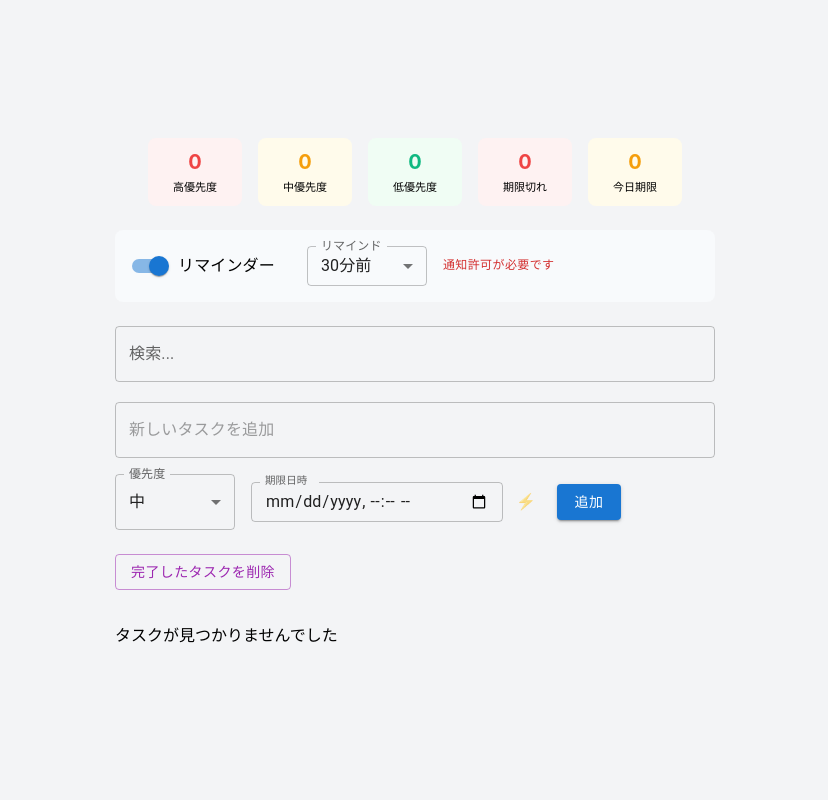
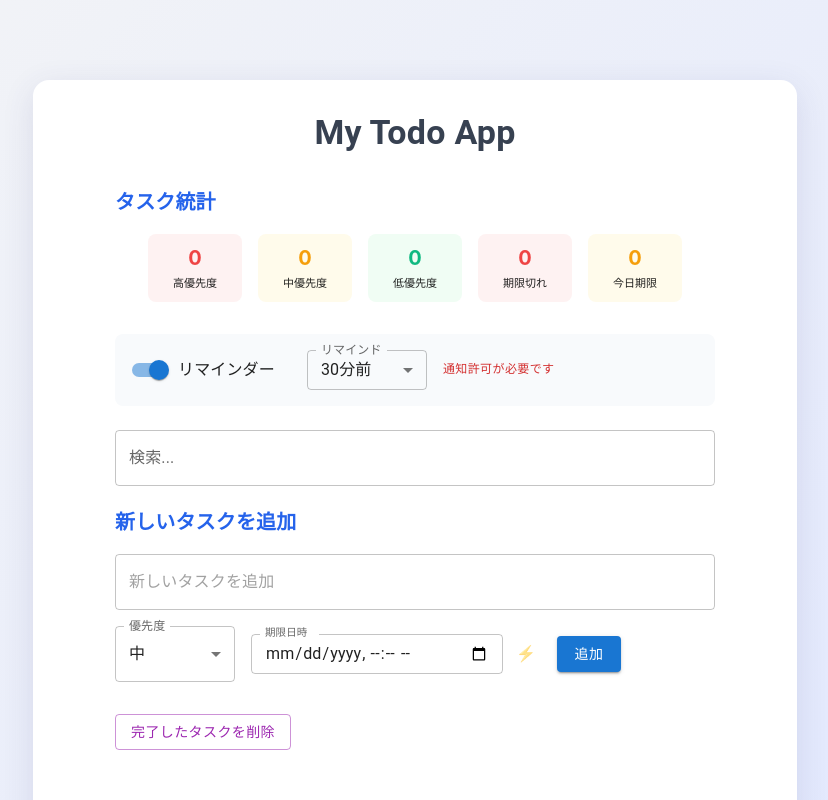
Before and after one commit to kenta1114/my-todo-app, a React (Create React App) app: page / in a window 1280 px wide. Shown: the top 800 px of the page, without its empty margins (225-1053 px from the left). Built offline with nearby package versions, Linux system fonts and the light colour scheme.

Commit message:
2 file changed App.tsx, TodoList.tsx

```diff
--- a/src/App.tsx
+++ b/src/App.tsx
@@ -1,10 +1,7 @@
-
 import React, { useState } from 'react';
-import { BrowserRouter as Router, Routes, Route } from "react-router-dom";
-import { Box } from '@mui/material';
+import { Box, Paper, Typography } from '@mui/material';
+import { Todo } from "./types/Todo";
 import TodoList from './components/TodoList';
-import EditTodo from "./components/EditTodo";
-import { Todo } from "./types/Todo";
 
 
 const App: React.FC = () => {
@@ -20,34 +17,35 @@ const App: React.FC = () => {
     );
   };
 
-  return(
+  return (
     <Box
       sx={{
+        minHeight: '100vh',
+        background: 'linear-gradient(135deg, #f3f4f6 0%, #e0e7ff 100%)',
         display: 'flex',
         flexDirection: 'column',
-        justifyContent: 'center',
-        alignItems: 'center', // fixed typo: alignitems -> alignItems
-        height: '100vh',
-        backgroundColor: '#f3f4f6',
+        alignItems: 'center',
+        justifyContent: 'flex-start',
+        py: 6,
       }}
     >
-      <Router>
-        <Routes>
-          <Route
-            path="/"
-            element={<TodoList todos={todos} setTodos={setTodos} />}
-          />
-          <Route
-            path="/edit/:id"
-            element={
-              <EditTodo
-                todos={todos}
-                updateTaskText={updateTaskText}
-              />
-            }
-          />
-        </Routes>
-      </Router>
+      <Paper
+        elevation={6}
+        sx={{
+          width: '100%',
+          maxWidth: 700,
+          p: { xs: 2, sm: 4 },
+          mt: 4,
+          borderRadius: 4,
+          boxShadow: '0 8px 32px rgba(60,60,120,0.12)',
+          background: '#fff',
+        }}
+      >
+        <Typography variant="h4" align="center" gutterBottom sx={{ fontWeight: 'bold', color: '#374151' }}>
+          My Todo App
+        </Typography>
+        <TodoList todos={todos} setTodos={setTodos} />
+      </Paper>
     </Box>
   );
 };
--- a/src/components/TodoList.tsx
+++ b/src/components/TodoList.tsx
@@ -147,6 +147,11 @@ const TodoList: React.FC<TodoListProps> = ({ todos, setTodos }) => {
       <Box sx={{ width: "600px", margin: "0 auto", padding: "20px" }}>
 
         {/* 統計表示 */}
+        <Box sx={{ mb: 4 }}>
+          <Typography variant="h6" sx={{ fontWeight: 'bold', color: '#2563eb', mb: 2 }}>
+            タスク統計
+          </Typography>
+
           <Box sx={{ display: 'flex', gap: 2, marginBottom: 3, justifyContent: 'center', flexWrap: 'wrap' }}>
             {/* 優先度統計 */}
             {Object.entries(priorityStats).map(([key, count]) => (
@@ -186,6 +191,7 @@ const TodoList: React.FC<TodoListProps> = ({ todos, setTodos }) => {
                 {deadlineStats.today}
               </Box>
               <Box sx={{ fontSize: '11px', marginTop: 0.5 }}>今日期限</Box>
+            </Box>
           </Box>
         </Box>
 
@@ -244,6 +250,11 @@ const TodoList: React.FC<TodoListProps> = ({ todos, setTodos }) => {
         />
 
         {/* 新しいタスク追加 */}
+        <Box sx={{ mb: 4 }}>
+          <Typography variant="h6" sx={{ fontWeight: 'bold', color: '#2563eb', mb: 2 }}>
+            新しいタスクを追加
+          </Typography>
+
           <Box sx={{ display: "flex", flexDirection: "column", gap: 2, marginBottom: 3 }}>
             <TextField
               fullWidth
@@ -278,6 +289,7 @@ const TodoList: React.FC<TodoListProps> = ({ todos, setTodos }) => {
               </Button>
             </Box>
           </Box>
+        </Box>
 
         <Button
           variant="outlined"
@@ -289,6 +301,11 @@ const TodoList: React.FC<TodoListProps> = ({ todos, setTodos }) => {
         </Button>
 
         {/* タスクリストの表示 */}
+        <Box sx={{ mt: 4 }}>
+          <Typography variant="h6" sx={{ fontWeight: 'bold', color: '#2563eb', mb: 2 }}>
+            タスクリスト
+          </Typography>
+
           {filteredTodos.length > 0 ? (
             filteredTodos.map((todo) => (
               <TodoItem
@@ -305,6 +322,7 @@ const TodoList: React.FC<TodoListProps> = ({ todos, setTodos }) => {
             <p>タスクが見つかりませんでした</p>
           )}
         </Box>
+      </Box>
     </div>
   );
 };
```
Lines whose indentation alone changed are shown as unchanged.
